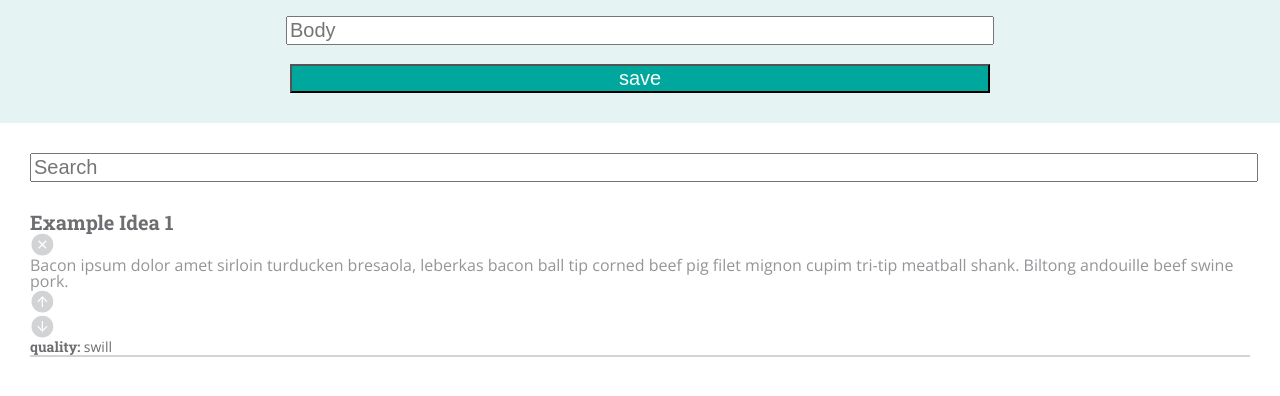
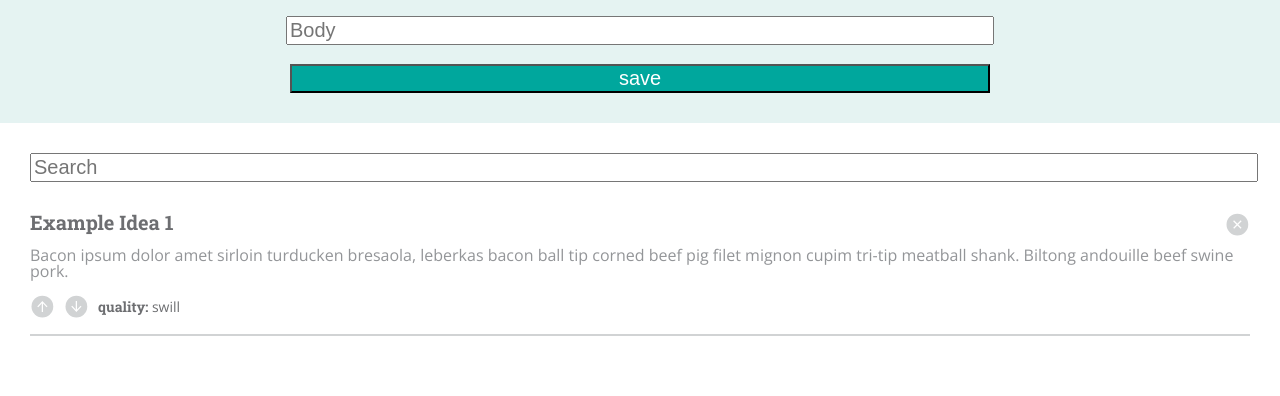
Before and after one commit to ianlancaster/idea-box, a plain HTML site: page index.html in a window 1280 px wide. Shown: the part 142-538 px from the top of the page. Drawn offline with nearby package versions, Linux system fonts and the light colour scheme.

Commit message:
Initial styling for idea area completed

```diff
--- a/css/styles.css
+++ b/css/styles.css
@@ -55,6 +55,8 @@ main {
 
 .idea {
   border-bottom: 2px solid #D1D3D4;
+  padding-bottom: 15px;
+  position: relative;
 }
 
 .ideaTitle {
@@ -66,6 +68,9 @@ main {
 .deleteIdeaButton {
   background-image: url("../img/delete.svg");
   height: 25px;
+  right: 0;
+  position: absolute;
+  top: 0;
   width: 25px;
 }
 
@@ -77,10 +82,13 @@ main {
 .ideaBody {
   color: #939598;
   font-family: 'open sans', sans-serif;
+  margin-bottom: 15px;
+  margin-top: 15px;
 }
 
 .ideaPromoteButton {
   background-image: url("../img/upvote.svg");
+  display: inline-block;
   height: 25px;
   width: 25px;
 }
@@ -92,6 +100,7 @@ main {
 
 .ideaDemoteButton {
   background-image: url("../img/downvote.svg");
+  display: inline-block;
   height: 25px;
   width: 25px;
 }
@@ -101,8 +110,20 @@ main {
   cursor: pointer;
 }
 
+.ideaQualityContainer {
+  align-items: center;
+  display: flex;
+  justify-content: space-between;
+  width: 150px;
+}
+
+.ideaQuality {
+  /*display: inline-block;*/
+}
+
 .ideaQualityLabel {
   color: #6D6E71;
+  /*display: inline-block;*/
   font-family: 'Roboto Slab', serif;
   font-size: 14px;
 }
--- a/index.html
+++ b/index.html
@@ -25,11 +25,13 @@
           <p class="ideaBody">
             Bacon ipsum dolor amet sirloin turducken bresaola, leberkas bacon ball tip corned beef pig filet mignon cupim tri-tip meatball shank. Biltong andouille beef swine pork.
           </p>
-          <div class="ideaPromoteButton"></div>
-          <div class="ideaDemoteButton"></div>
-          <p class="ideaQuality">
-            <span class="ideaQualityLabel">quality: </span><span class="ideaQualityValue">swill</span>
-          </p>
+          <div class="ideaQualityContainer">
+            <div class="ideaPromoteButton"></div>
+            <div class="ideaDemoteButton"></div>
+            <p class="ideaQuality">
+              <span class="ideaQualityLabel">quality: </span><span class="ideaQualityValue">swill</span>
+            </p>
+          </div>
         </article>
       </section>
     </main>
```
